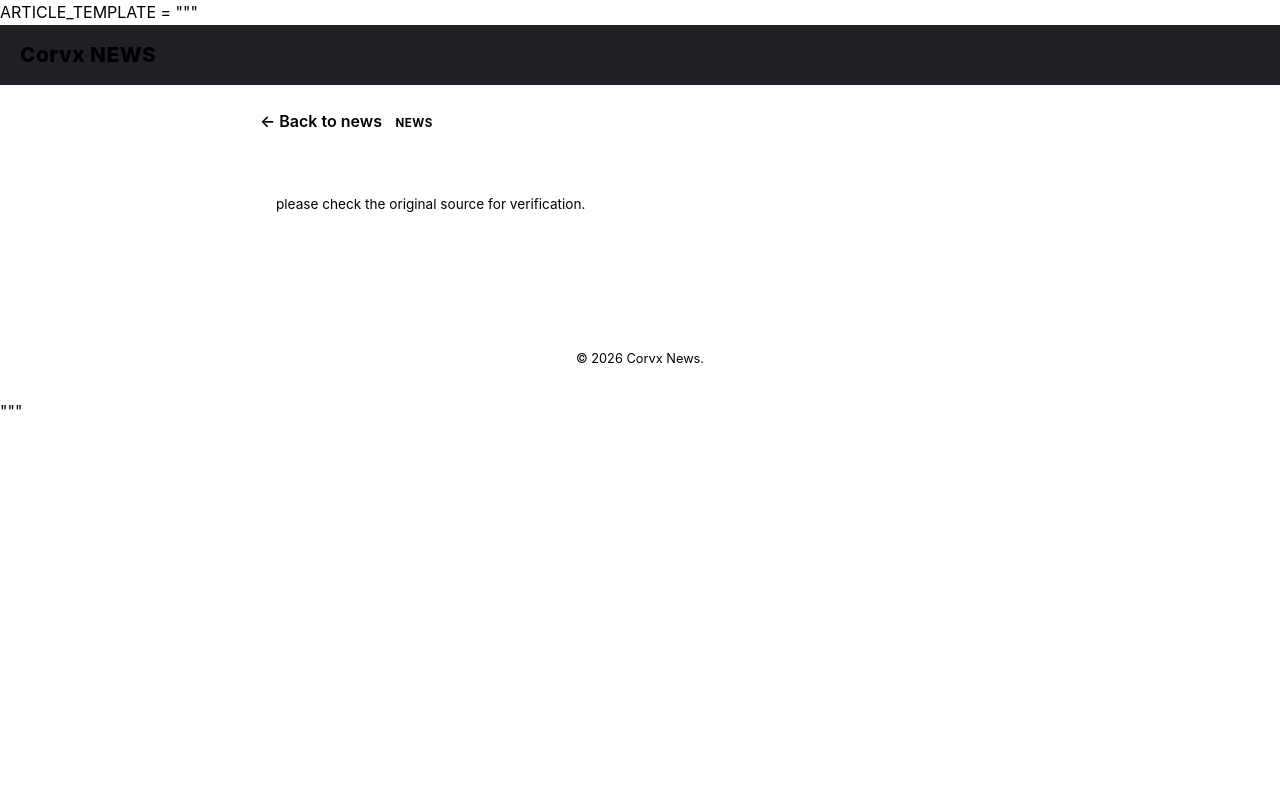
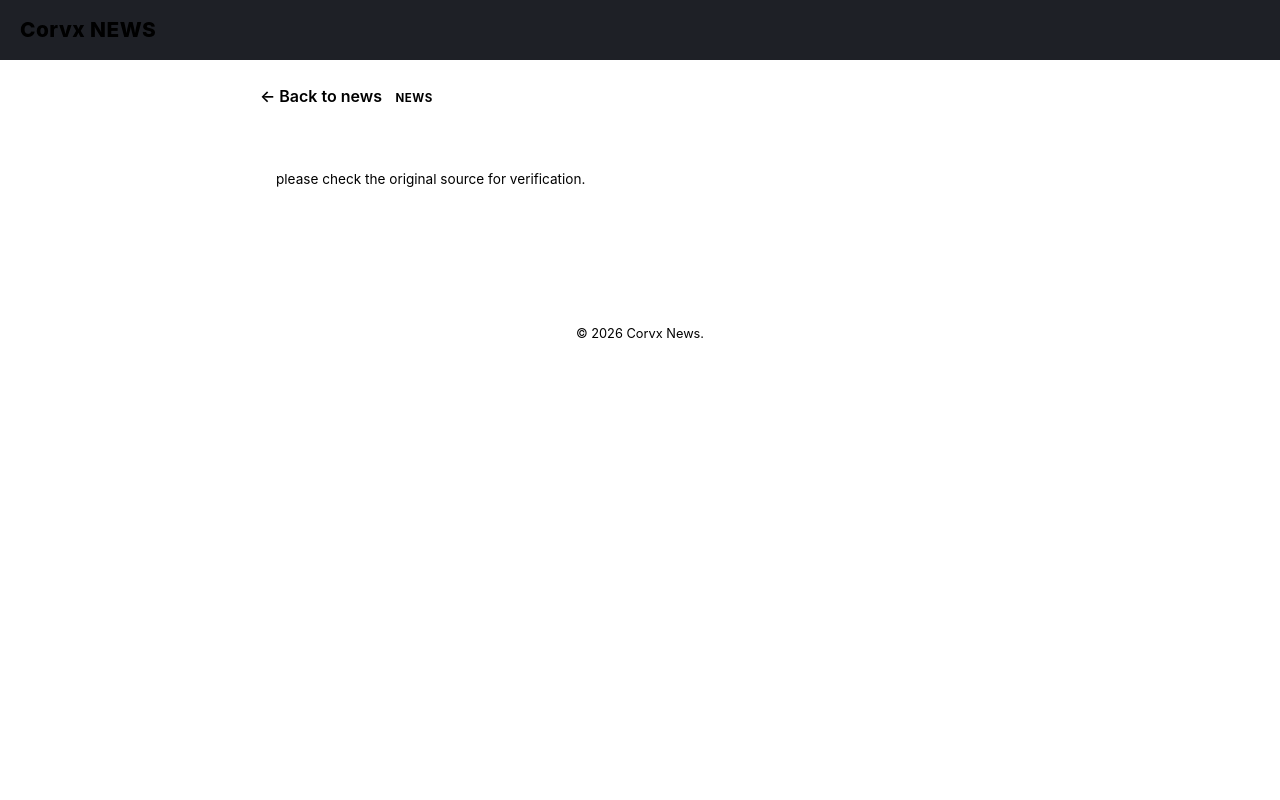
Before and after one commit to Zakaria-Bandadi-dev/corvx, a Flask app: template templates/article.html in a window 1280 px wide. Run offline with Flask 3, Linux system fonts and the light colour scheme; the template is opened without the code that fills it, so the values that code supplies are empty.

Commit message:
Fix HTML template declaration in article.html

```diff
--- a/templates/article.html
+++ b/templates/article.html
@@ -1,4 +1,4 @@
-ARTICLE_TEMPLATE = """<!DOCTYPE html>
+<!DOCTYPE html>
 <html lang="{{ current_language }}" dir="{{ 'rtl' if current_language == 'ar' else 'ltr' }}">
 <head>
 <meta charset="UTF-8">
@@ -116,4 +116,3 @@ height="0" width="0" style="display:none;visibility:hidden"></iframe></noscript>
 </footer>
 </body>
 </html>
-"""
```
